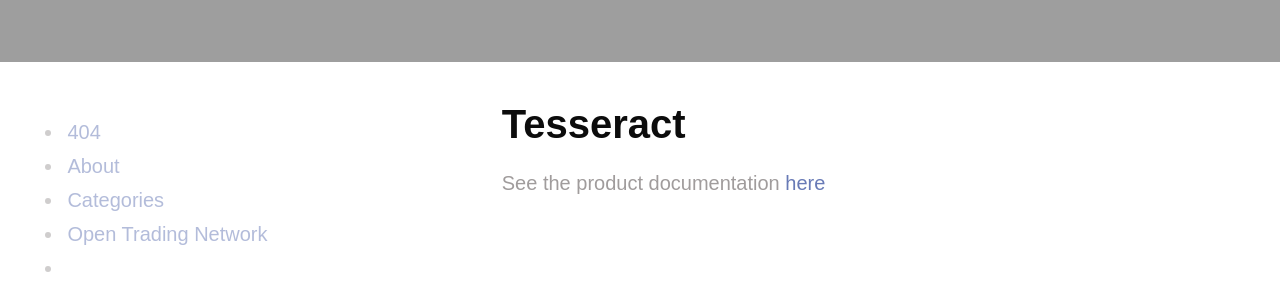
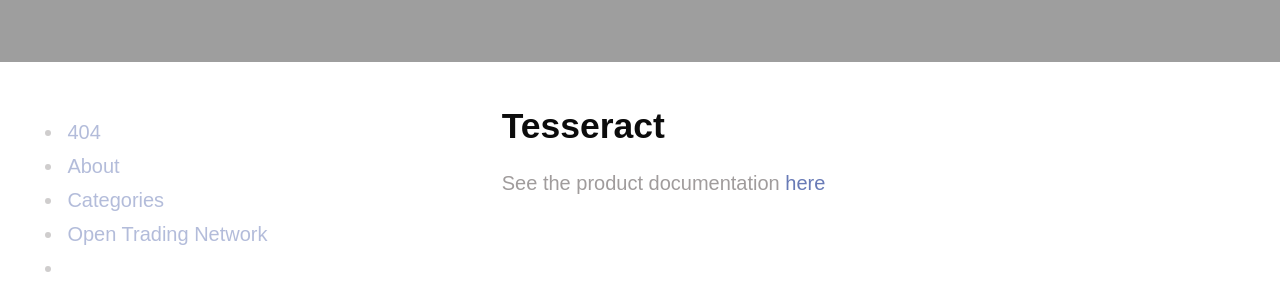
Before and after one commit to opentrading-net/opentrading-net.github.io, a Jekyll site: the page built from products.md, in a window 1280 px wide. Shown: the part 317-609 px from the top of the page. Built offline with Jekyll 4.4.1, drawn with Linux system fonts in a browser that asks for light colours.

```diff
--- a/products.md
+++ b/products.md
@@ -5,6 +5,6 @@ excerpt: "Our products..."
 aside: true
 ---
 
-# Tesseract
+## Tesseract
 
 See the product documentation [here](../products/tesseract)
```
